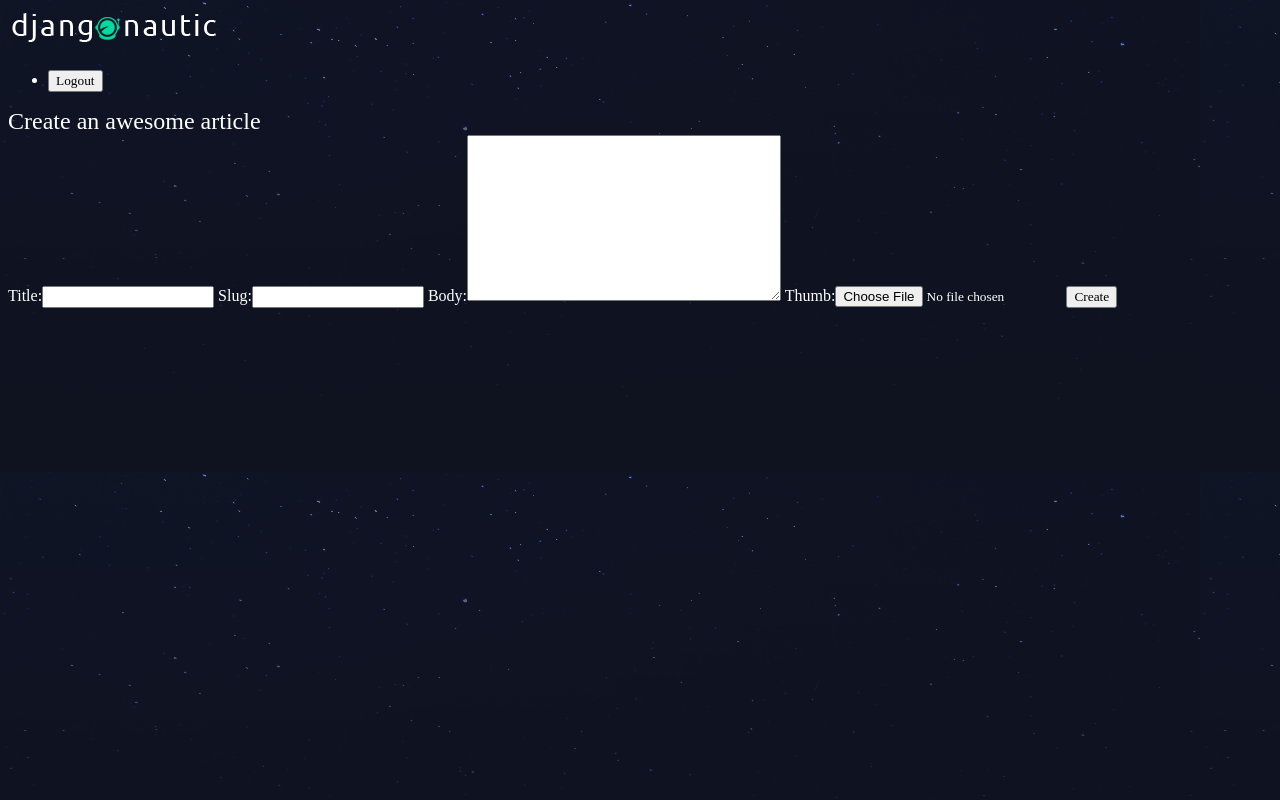
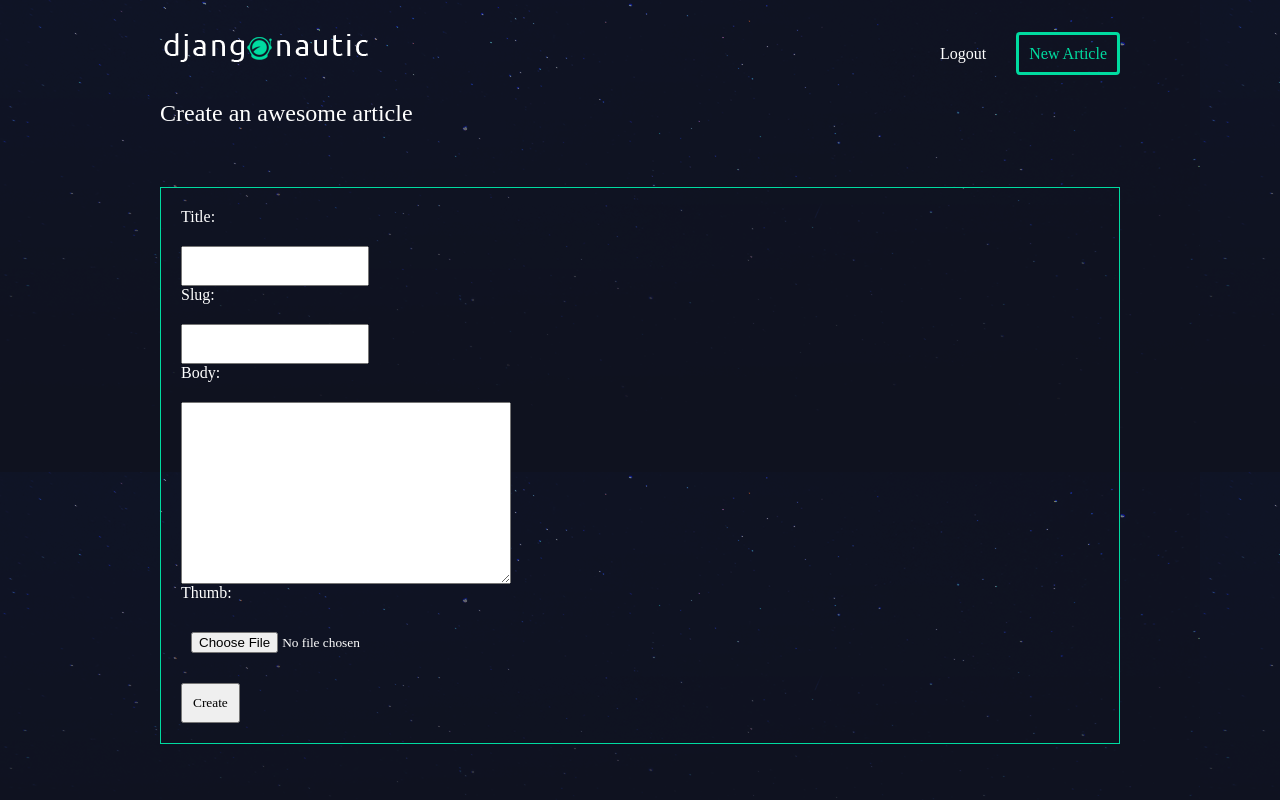
Before and after one commit to risg99/Django-BlogApplication, a Django app: page /articles/create/ in a window 1280 px wide. Run offline with Django 3.2, Linux system fonts and the light colour scheme; a user stored in the database is signed in.

Commit message:
ui-added

```diff
--- a/Blog_Application/Blog_Application/urls.py
+++ b/Blog_Application/Blog_Application/urls.py
@@ -19,11 +19,14 @@ from . import views
 from django.contrib.staticfiles.urls import staticfiles_urlpatterns
 from django.conf.urls.static import static
 from django.conf import settings
+from articles import views as article_views
+
 urlpatterns = [
     path('admin/', admin.site.urls),
     path('about/',views.about,name='about'),
     path('accounts/',include('accounts.urls')),
     path('articles/',include('articles.urls')),
+    path('',article_views.article_list,name='home'),
 ]
 
 urlpatterns += staticfiles_urlpatterns()
--- a/Blog_Application/articles/templates/articles/article_create.html
+++ b/Blog_Application/articles/templates/articles/article_create.html
@@ -9,4 +9,5 @@
 			<input type='submit' value='Create'>
 		</form>
 	</div>
+	<script src='/static/slugify.js'></script>
 {% endblock %}
--- a/Blog_Application/articles/templates/articles/article_detail.html
+++ b/Blog_Application/articles/templates/articles/article_detail.html
@@ -7,6 +7,7 @@
 	<h2>{{article.title}}</h2>
 	<p>{{article.body}}</p>
 	<p>{{article.date}}</p>
+	<p class='author'>added by {{ article.author.username}}</p>
 </div>
 </div>
 
--- a/Blog_Application/articles/templates/articles/article_list.html
+++ b/Blog_Application/articles/templates/articles/article_list.html
@@ -7,6 +7,7 @@
              <h2><a href="{% url 'articles:detail' slug=article.slug %}">{{ article.title }}</a></h2>
             <p>{{ article.snippet }}</p>
             <p>{{ article.date }}</p>
+            <p class='author'>added by {{ article.author.username}}</p>
         </div>
     {% endfor %}
     </div>
--- /dev/null
+++ b/Blog_Application/assets/slugify.js
@@ -0,0 +1,14 @@
+const titleInput = document.querySelector('input[name=title]');
+const slugInput = document.querySelector('input[name=slug]');
+
+const slugify = (val) => {
+
+    return val.toString().toLowerCase().trim()
+        .replace(/&/g, '-and-')         // Replace & with 'and'
+        .replace(/[\s\W-]+/g, '-')      // Replace spaces, non-word characters and dashes with a single dash (-)
+
+};
+
+titleInput.addEventListener('keyup', (e) => {
+    slugInput.setAttribute('value', slugify(titleInput.value));
+});
--- a/Blog_Application/assets/styles.css
+++ b/Blog_Application/assets/styles.css
@@ -19,3 +19,129 @@ a, a:hover, a:visited{
     color: #fff;
     text-decoration: none;
 }
+
+.wrapper{
+	max-width: 960px;
+	margin: 0 auto;
+}
+
+div.wrapper h1{
+	text-align: center;
+	margin: 100px auto;
+	font-size: 2.4em;
+}
+
+header{
+	display: grid;
+	grid-template-columns: 1fr 1fr;
+	padding: 20px 0;
+}
+
+nav{
+	justify-self: end;
+}
+
+nav li{
+	display:  inline-block;
+	margin-left: 20px;
+}
+
+nav button{
+	background: none;
+	color: #fff;
+	cursor: pointer;
+	border: 0;
+	font-size: 1em;
+}
+
+.articles{
+	display: grid;
+	grid-template-columns: 1fr 1fr 1fr;
+	grid-gap: 30px;
+}
+
+.article{
+	padding: 10px;
+	border: 1px solid #00dba0;
+	position: relative;
+	padding-bottom: 40px;
+}
+
+.article h2{
+	font-size: 1.2em;
+}
+
+.article .author{
+	padding:10px;
+	background: #00dba0;
+	position: absolute;
+	right:0;
+	bottom: 0;
+	margin: 0;
+	color: #0f121f;
+}
+
+.article-detail .article{
+	padding: 0px;
+}
+
+.article-detail .article img{
+	max-width: 100%;
+}
+
+.article-detail .article h2{
+	text-align: center;
+	margin: 20px auto;
+	font-size: 2em;
+}
+
+.article-detail .article p{
+	text-align: center;
+}
+
+.site-form{
+	margin-top:60px;
+	border: 1px solid #00dba0;
+	padding: 20px;
+}
+
+.site-form input, .site-form textarea{
+	display: block;
+	margin: 20px 0 0 0;
+	padding: 10px;
+}
+
+a.highlight{
+	border: 3px solid #00dba0;
+	padding: 10px;
+	border-radius:4px;
+	color: #00dba0;
+}
+
+.helptext, .helptext ul{
+	margin: 0 auto 20px;
+	color: #bbb;
+	font-size: 0.9em;
+	display: block;
+}
+
+.errorlist li{
+	padding:10px;
+	list-style-type: none;
+	border: 1px solid #ff5722;
+	color: #ff5722;
+	margin: 10px 0;
+}
+
+.errorlist{
+	padding:0;
+}
+
+.site-form input{type="submit"}{
+	background: #00dba0;
+	border: 0;
+	color: #fff;
+	font-size: 1.2em;
+	border-radius: 4px;
+	margin: 10px 0;
+}
--- a/Blog_Application/templates/base_layout.html
+++ b/Blog_Application/templates/base_layout.html
@@ -8,15 +8,21 @@
     </head>
     <body>
         <header class="wrapper">
-            <h1><a href="{% url 'articles:list' %}"><img src="{% static 'logo.png' %}" alt="djangonautic" /></a></h1>
+            <h1><a href="{% url 'home' %}"><img src="{% static 'logo.png' %}" alt="djangonautic" /></a></h1>
             <nav>
                 <ul>
+                {% if user.is_authenticated %}
                     <li>
-                      <form class='logout-link' action="{% url 'accounts:logout'%}"  method="post">
+                      <form class='logout-link' action="{% url 'accounts:logout' %}" method="post">
                        {% csrf_token %}
                         <button type='submit'>Logout</button>
                         </form>
                     </li>
+                    <li> <a href="{% url 'articles:create' %}" class='highlight'>New Article</a></li>
+                {% else %}
+                        <li> <a href="{% url 'accounts:login' %}">Login</a></li>
+                        <li><a href="{% url 'accounts:signup' %}">Signup</a></li>
+                {% endif %}
                 </ul>
             </nav>
         </header>
```
Also changed, not shown: Blog_Application/db.sqlite3.
